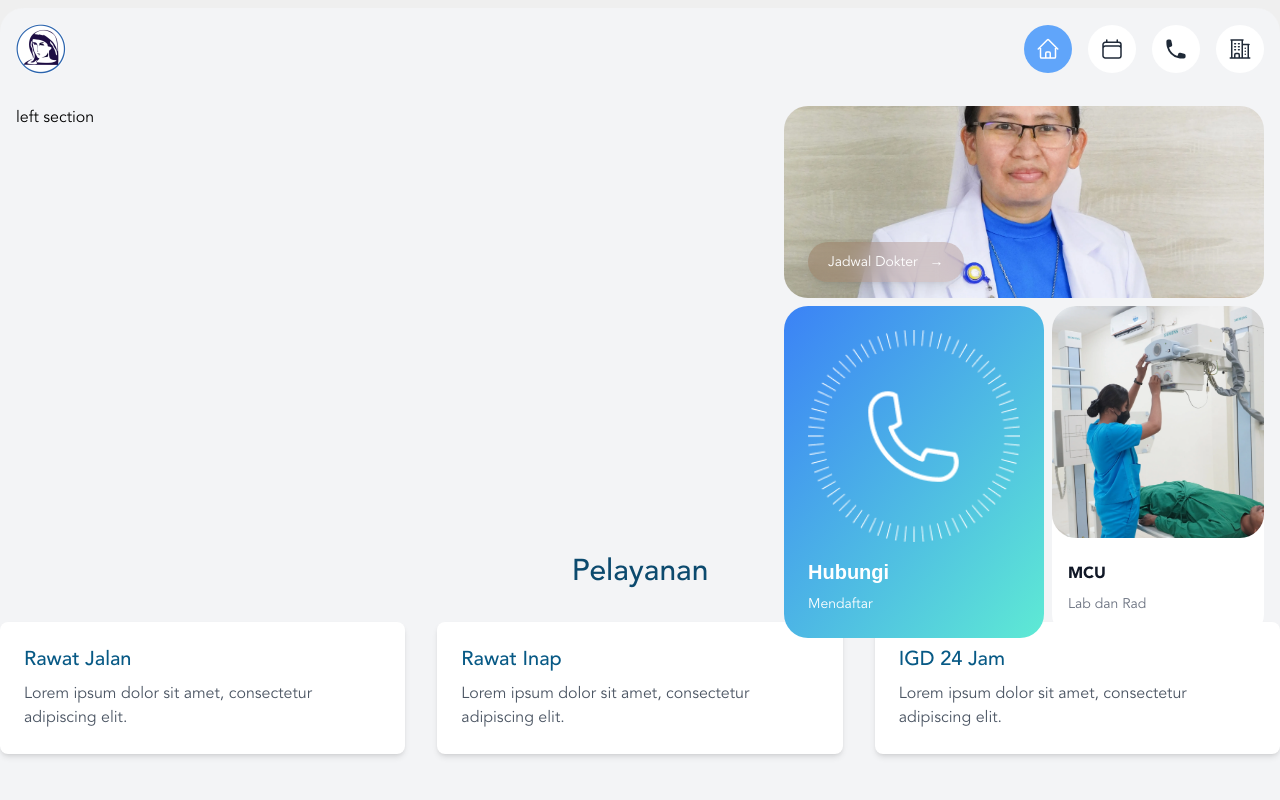
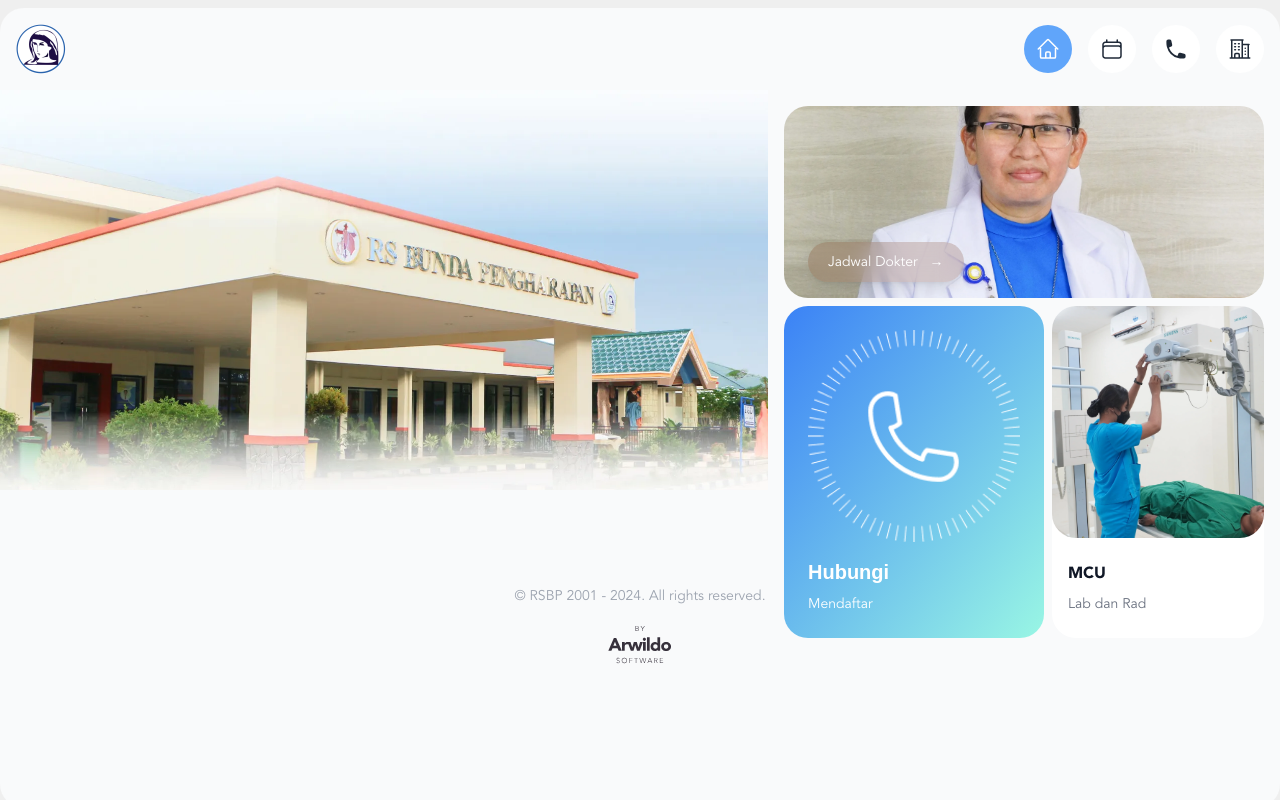
Before and after one commit to rsbundapengharapan/rsbundapengharapan.github.io, a Next.js app: page / in a window 1280 px wide. Shown: the top 800 px of the page. Built offline with nearby package versions, Linux system fonts and the light colour scheme; a web font is replaced by a local one.

Commit message:
feat(Landing): add landing image in the left section

```diff
--- /dev/null
+++ b/src/app/components/Info.tsx
@@ -0,0 +1,6 @@
+export default function Info() {
+    return (
+        <div className="bg-red-500">
+        </div>
+    );
+}
--- a/src/app/components/Landing.tsx
+++ b/src/app/components/Landing.tsx
@@ -3,17 +3,18 @@
 export default function Landing() {
     return(
       <div className="flex h-[50vh]">
-        <div className="w-[60%] p-4">
-          left section
+        <div
+          className="w-[60%] p-4 bg-cover bg-center relative"
+          style={{ backgroundImage: "url('/images/rsbp-front.webp')"}}
+        >
         </div>
 
-        <div className="w-[40%] p-4">
+      <div className="w-[40%] p-4">
           <div className="container mx-auto">
             {/* Top Full Width Box */}
             <div
               className="bg-cover bg-center p-6 rounded-3xl mb-2 relative h-48"
-              style={{ backgroundImage: "url('/images/direktur.webp')",
-              }}
+              style={{ backgroundImage: "url('/images/direktur.webp')"}}
             >
               <button className="mt-28 relative bg-amber-900/20 hover:bg-amber-900/50 backdrop-blur-md p-8 shadow-lg text-white rounded-full text-sm px-5 py-2.5 text-center mr-2 mb-2">
                 Jadwal Dokter <span className="ml-2">&#8594;</span>
@@ -25,7 +26,7 @@
               {/* Left Box (60% width) */}
               <div className="flex flex-col md:flex-row gap-2">
 
-                <div className="flex-1 md:w-4/5 p-6 rounded-3xl inset-0 bg-gradient-to-br from-blue-500 to-teal-300 relative">
+                <div className="flex-1 md:w-4/5 p-6 rounded-3xl inset-0 bg-gradient-to-br from-blue-500 to-teal-200 relative">
                   <Image src="/images/call.png" alt="Hubungi administrasi" width={500} height={300} className="w-full mb-4" />
                   <div className="p-0">
                     <h2 className="text-white text-xl font-bold mb-2">Hubungi</h2>
--- a/src/app/page.tsx
+++ b/src/app/page.tsx
@@ -2,29 +2,17 @@
 
 import Navbar from "./components/Navbar";
 import Landing from "./components/Landing";
+import Info from "./components/Info";
 import Image from "next/image";
 
 export default function Home() {
   const currentYear = new Date().getFullYear();
   return (
-    <main className="min-h-screen max-w-7xl mx-auto bg-gray-100 rounded-3xl m-2 font-avenir">
+    <main className="min-h-screen max-w-7xl mx-auto bg-gray-50 rounded-3xl m-2 font-avenir">
       <Navbar />
       <Landing />
-      <section className="py-16">
-        <div className="container mx-auto">
-          <h2 className="text-3xl font-semibold text-sky-900 mb-8 text-center">Pelayanan</h2>
-          <div className="grid grid-cols-1 md:grid-cols-3 gap-8">
-            {['Rawat Jalan', 'Rawat Inap', 'IGD 24 Jam'].map((service) => (
-              <div key={service} className="bg-white p-6 rounded-lg shadow-md">
-                <h3 className="text-xl font-semibold text-sky-800 mb-2">{service}</h3>
-                <p className="text-gray-600">Lorem ipsum dolor sit amet, consectetur adipiscing elit.</p>
-              </div>
-            ))}
-          </div>
-        </div>
-      </section>
-
-      <footer className="py-8">
+      <Info/>
+      <footer className="py-8 mt-16">
         <div className="container mx-auto text-center text-gray-600 flex flex-col items-center">
           <p className="text-gray-400 text-sm">&copy; RSBP 2001 - {currentYear}. All rights reserved.</p>
           <a href="https://arwildo.com" target="_blank" rel="noopener dofollow">
```
Also changed, not shown: public/images/rsbp-front.webp (added).
